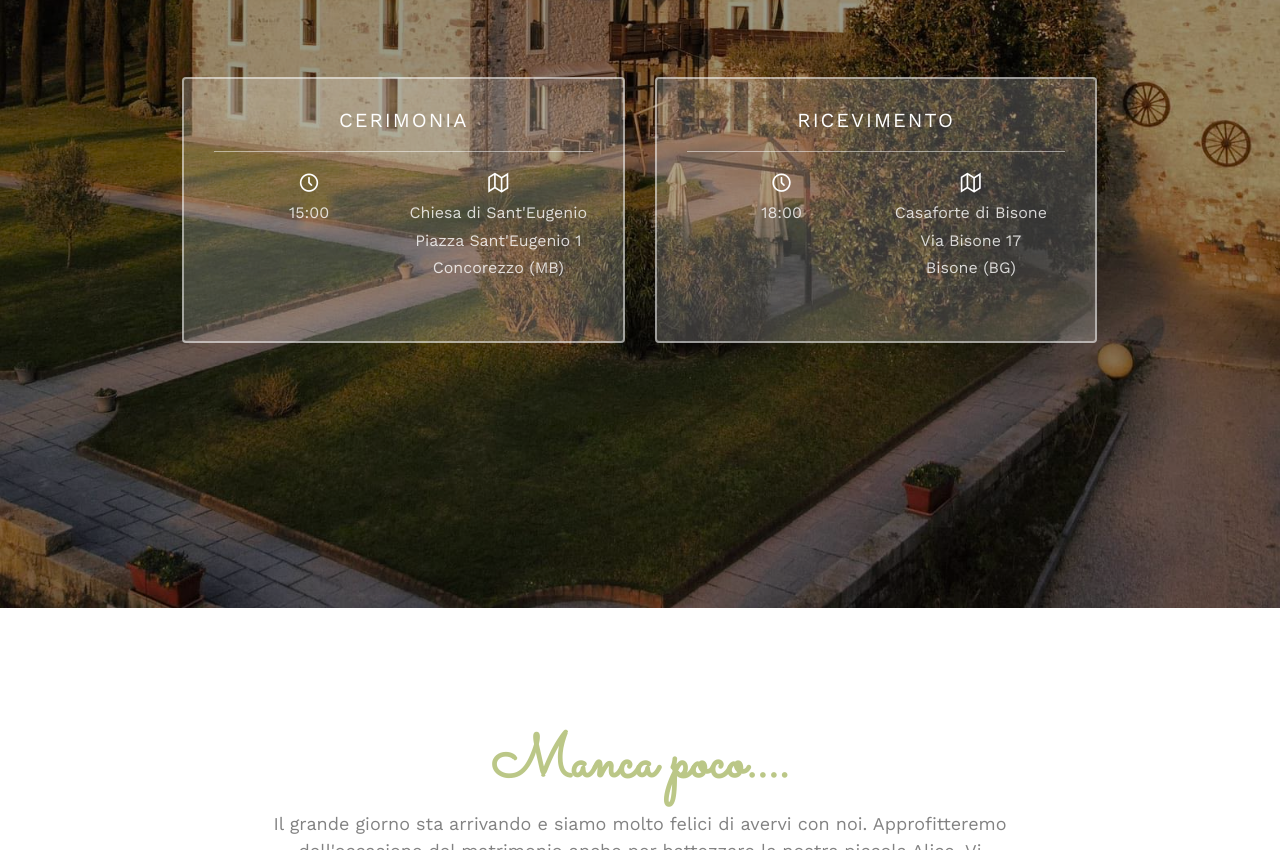
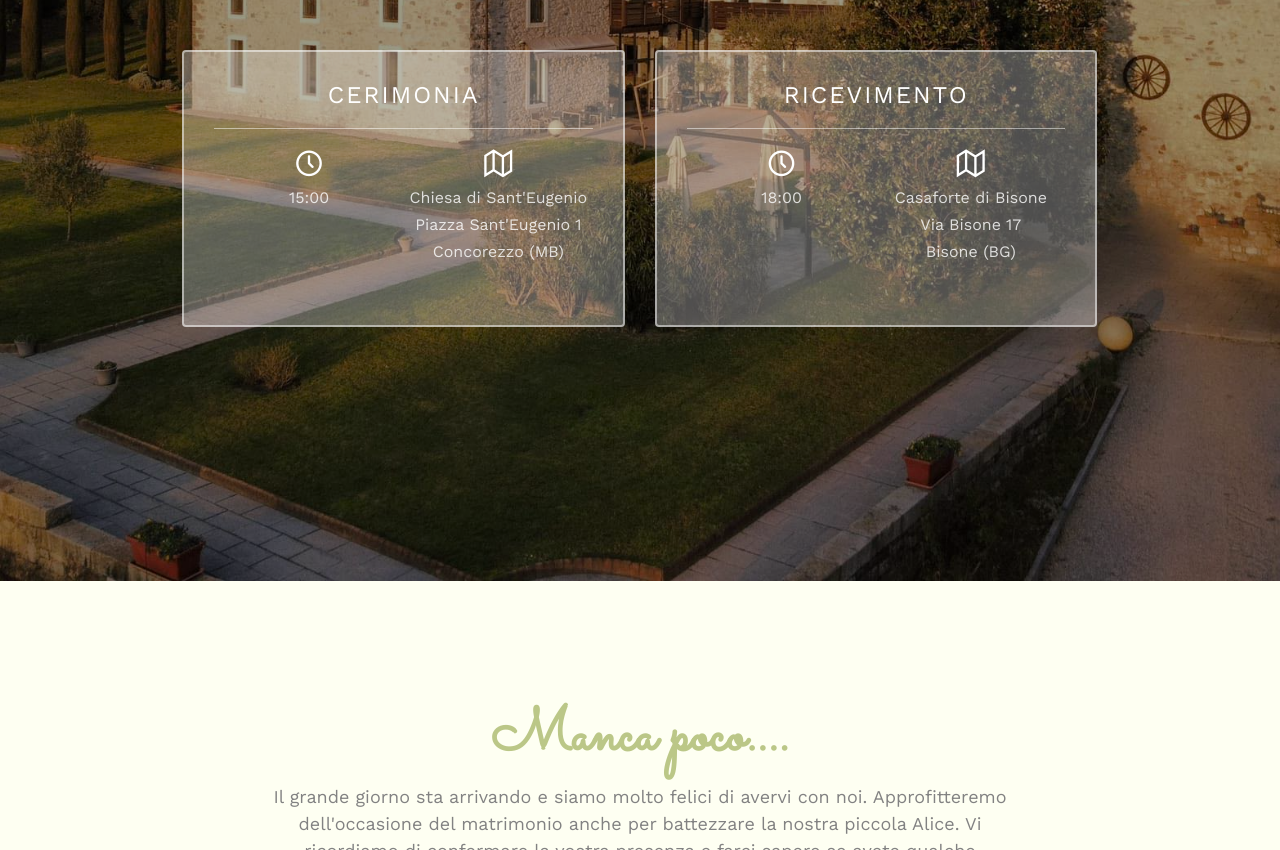
Before and after one commit to alemariani/alemariani.github.io, a plain HTML site: page index.html in a window 1280 px wide. Shown: the part 2115-2965 px from the top of the page. Drawn offline with nearby package versions, Linux system fonts and the light colour scheme; files whose address does not match are found by name.

Commit message:
aggiustamenti di stile

```diff
--- a/css/style.css
+++ b/css/style.css
@@ -16,7 +16,7 @@ body {
   font-size: 16px;
   line-height: 1.7;
   color: #828282;
-  background: #fff;
+  background: #fefff2;
 }
 
 #page {
@@ -403,7 +403,7 @@ h1, h2, h3, h4, h5, h6, figure {
 #fh5co-counter .event-wrap,
 #fh5co-event .event-wrap {
   border: 2px solid rgba(255, 255, 255, 0.5);
-  background: rgba(255, 255, 255, 0.2);
+  background: rgba(255, 255, 255, 0.3);
   padding: 30px;
   width: 100%;
   float: left;
@@ -420,7 +420,7 @@ h1, h2, h3, h4, h5, h6, figure {
 }
 #fh5co-counter .event-wrap h3,
 #fh5co-event .event-wrap h3 {
-  font-size: 20px;
+  font-size: 24px;
   color: #fff;
   border-bottom: 1px solid rgba(255, 255, 255, 0.5);
   display: block;
@@ -437,7 +437,7 @@ h1, h2, h3, h4, h5, h6, figure {
 #fh5co-counter .event-wrap i,
 #fh5co-event .event-wrap i {
   color: white;
-  font-size: 20px;
+  font-size: 28px;
 }
 #fh5co-counter .event-wrap .event-col,
 #fh5co-event .event-wrap .event-col {
@@ -1033,7 +1033,7 @@ form label {
 }
 
 .couple-wrap {
-  width: 90%;
+  width: 100%;
   margin: 0 auto;
   position: relative;
 }
```
